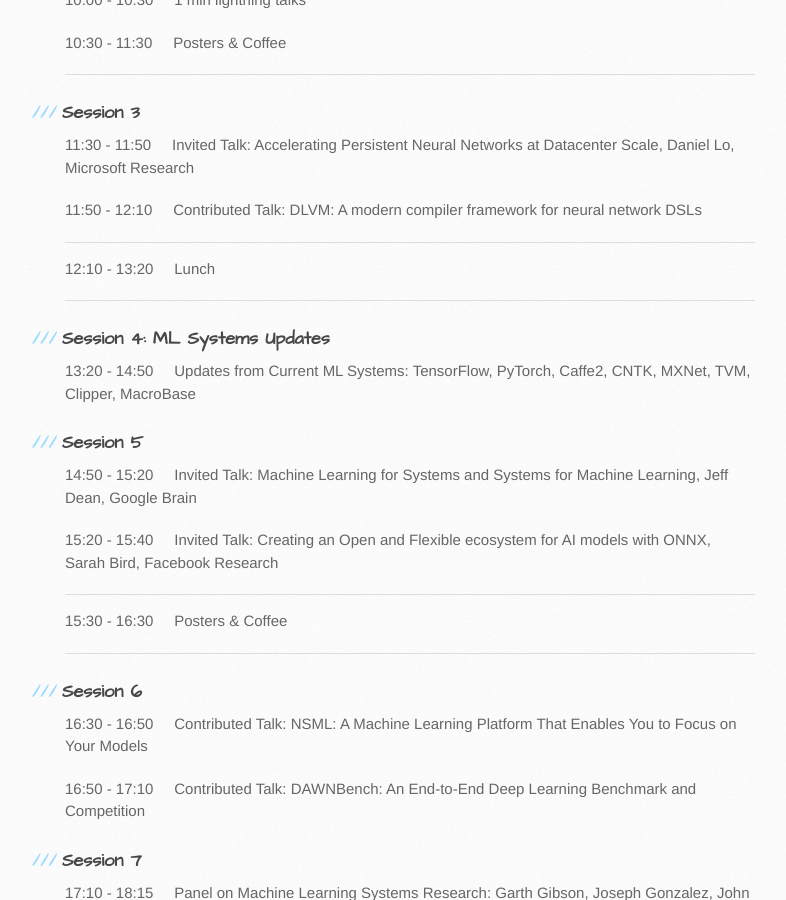
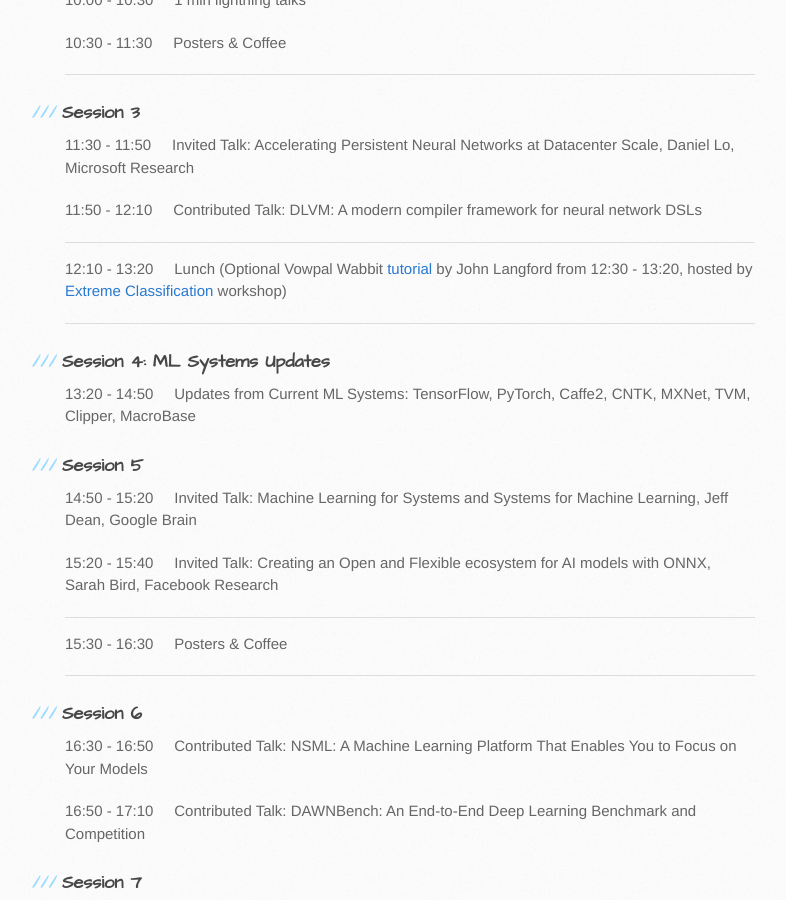
Before and after one commit to LearningSys/nips17, a Jekyll site: the page built from schedule.md, in a window 1280 px wide and 900 px high, scrolled down 718 px. Shown: the whole window, without its empty margins (105-891 px from the left). Built offline with Jekyll 4.4.1, drawn with Linux system fonts in a browser that asks for light colours; our own code applies the rules of GitHub Pages for plain Markdown files; the repository's description, which GitHub fills in, is left out.

Commit message:
john's tutorial

```diff
--- a/schedule.md
+++ b/schedule.md
@@ -28,7 +28,7 @@
 
 ***
 
-12:10 - 13:20 &nbsp;&nbsp;&nbsp;    Lunch
+12:10 - 13:20 &nbsp;&nbsp;&nbsp;    Lunch (Optional Vowpal Wabbit [tutorial](http://hunch.net/?p=8305306) by John Langford from 12:30 - 13:20, hosted by [Extreme Classification](http://manikvarma.org/events/XC17/index.html) workshop)
 
 ***
 
```
Also changed, not shown: talks.md (+1 -1 lines).
